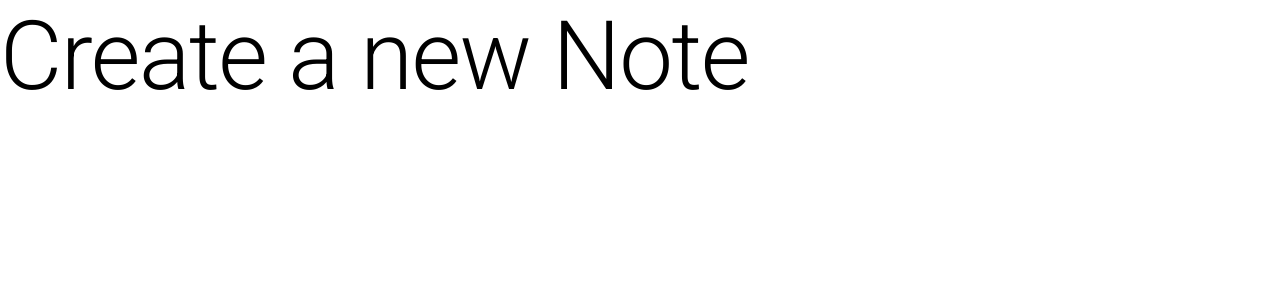
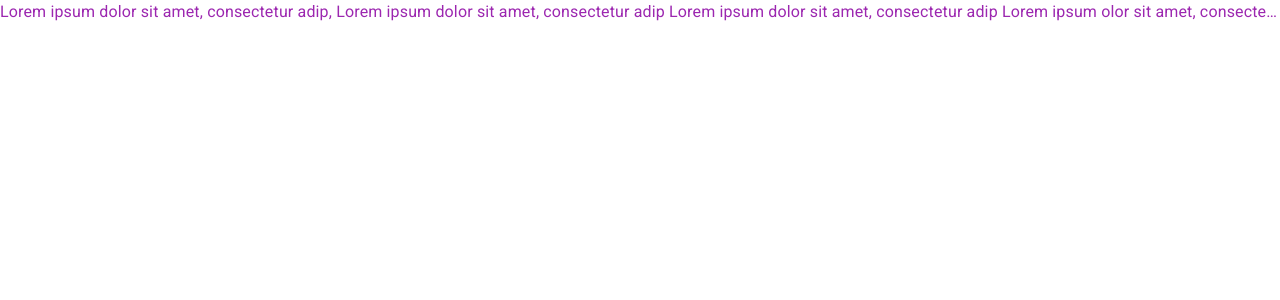
Before and after one commit to Allanetizen/notes-app, a React (Create React App) app: page /create in a window 1280 px wide. Shown: the top 300 px of the page. Built offline with nearby package versions, Linux system fonts and the light colour scheme; the HTML template or start-up script is replaced by a standard one.

Commit message:
noWrap text truncation and color in Typography component

```diff
--- a/src/pages/Create.js
+++ b/src/pages/Create.js
@@ -1,14 +1,26 @@
-import React from 'react'
-import Typography from '@mui/material/Typography';
-
-
+import React from "react";
+import Typography from "@mui/material/Typography";
 
 export default function Create() {
   return (
     <div>
-
-     <Typography variant="h1" component="h2">
-       Create a new Note</Typography>
+      {/* <Typography
+     variant="h1"
+      component="h2"
+      color="primary"
+      align="center">
+       Create a new Note
+       </Typography>   */}
+      <Typography noWrap
+                  color="secondary"
+                  >
+        Lorem ipsum dolor sit amet, consectetur adip, Lorem ipsum dolor sit
+        amet, consectetur adip Lorem ipsum dolor sit amet, consectetur adip
+        Lorem ipsum olor sit amet, consectetur adipLorem ipsum dolor sit amet,
+        consectetur adipLorem ipsum dolor sit amet, consectetur adipvLorem ipsum
+        dolor sit amet, consectetur adipvLorem ipsum dolor sit amet, consectetur
+        adip
+      </Typography>
     </div>
-  )
+  );
 }
```
